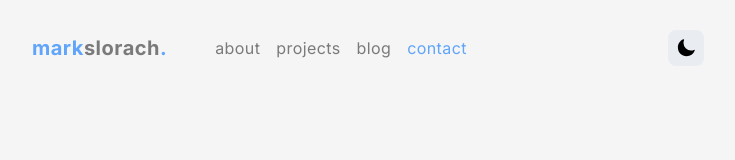
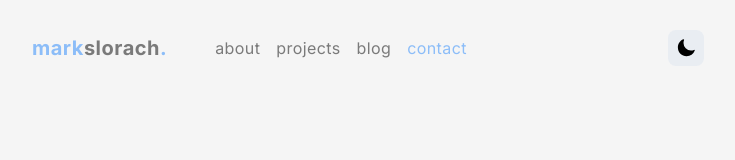
Before and after one commit to markslorach/portfolio_website, a Next.js app: page /contact in a window 1280 px wide. Shown: the top 160 px of the page, without its empty margins (272-1007 px from the left). Built offline with nearby package versions, Linux system fonts and the light colour scheme.

Commit message:
clean up

```diff
--- a/app/(site)/blog/[slug]/page.tsx
+++ b/app/(site)/blog/[slug]/page.tsx
@@ -41,7 +41,7 @@ const BlogPage = async ({ params: { slug } }: Props) => {
         <h1 className="hero-heading text-wrap">{post.title}</h1>
 
         <div className="flex flex-wrap items-center justify-between gap-4 sm:space-x-4">
-          <small className="flex items-center leading-none text-black/50">
+          <small className="flex items-center leading-none text-black/50 font-medium">
             <CalendarDaysIcon className="mb-0.5 mr-1 h-4 w-4" /> Published -{" "}
             {formatDate(post.createdAt)}
           </small>
--- a/app/(site)/layout.tsx
+++ b/app/(site)/layout.tsx
@@ -1,4 +1,4 @@
-// Component
+// Components
 import NavBar from "../components/NavBar";
 import Footer from "../components/Footer";
 
--- a/app/components/Hero.tsx
+++ b/app/components/Hero.tsx
@@ -11,7 +11,7 @@ export const socialLinks = [
 
 const Hero = () => {
   return (
-    <section className="mb-24">
+    <section className="mb-28">
       <figure>
         <Image
           src="/images/me.png"
@@ -23,20 +23,23 @@ const Hero = () => {
           className="mb-2 h-20 w-20 rounded-lg"
         />
       </figure>
-      <div className="flex flex-col space-y-8">
+
+      <article className="flex flex-col space-y-8">
         <h1 className="hero-heading">
           Hello! I&apos;m{" "}
-          <span className="text-blue-400">
+          <span className="text-[#8cbdf8]">
             <Link href="/about">Mark</Link>
           </span>
           .
         </h1>
-        <p className="line-clamp-3 w-full text-wrap leading-relaxed tracking-[0.015rem] text-black/70 dark:text-white/70">
+
+        <p className="line-clamp-3 w-full text-balance leading-relaxed tracking-[0.015rem] text-black/70 dark:text-white/70">
           Lorem ipsum dolor sit amet, consectetur adipiscing elit. Cras sed
           lectus nisi. Sed sit amet tincidunt purus. Fusce molestie dui
           ullamcorper nulla facilisis ornare. In in facilisis lorem. Vivamus
           mattis, tellus ac molestie mollis, est magna vestibulum ante.
         </p>
+
         <div className="flex space-x-2 pt-1">
           {socialLinks.map((link, idx) => (
             <Link
@@ -49,7 +52,7 @@ const Hero = () => {
             </Link>
           ))}
         </div>
-      </div>
+      </article>
     </section>
   );
 };
--- a/app/components/NavBar.tsx
+++ b/app/components/NavBar.tsx
@@ -15,7 +15,6 @@ export const navLinks: NavLinks[] = [
   { label: "about", href: "/about" },
   { label: "projects", href: "/projects" },
   { label: "blog", href: "/blog" },
-  // { label: "links", href: "/links" },
   { label: "contact", href: "/contact" },
 ];
 
@@ -26,7 +25,7 @@ const NavBar = () => {
     <nav className="mx-auto flex h-24 max-w-2xl items-center justify-between px-4 md:px-0">
       <div className="flex items-center space-x-12">
         <Link href="/">
-          <h1 className="text-xl font-bold tracking-wide text-blue-400">
+          <h1 className="text-xl font-bold tracking-wide text-[#8cbdf8]">
             mark
             <span className="text-black/50 dark:text-white/70">slorach</span>.
           </h1>
@@ -36,13 +35,13 @@ const NavBar = () => {
           {navLinks.map((link, idx) => (
             <li
               key={idx}
-              className={pathname === link.href ? "text-blue-400" : ""}
+              className={pathname === link.href ? "text-[#8cbdf8]" : ""}
             >
               <Link
-                className="hidden transition-colors hover:text-blue-400 sm:inline-flex"
+                className="hidden transition-colors hover:text-[#8cbdf8] sm:inline-flex"
                 href={link.href}
               >
-                {`${link.label}`}
+                {link.label}
               </Link>
             </li>
           ))}
```
Also changed, not shown: app/globals.css (line endings or trailing spaces).
